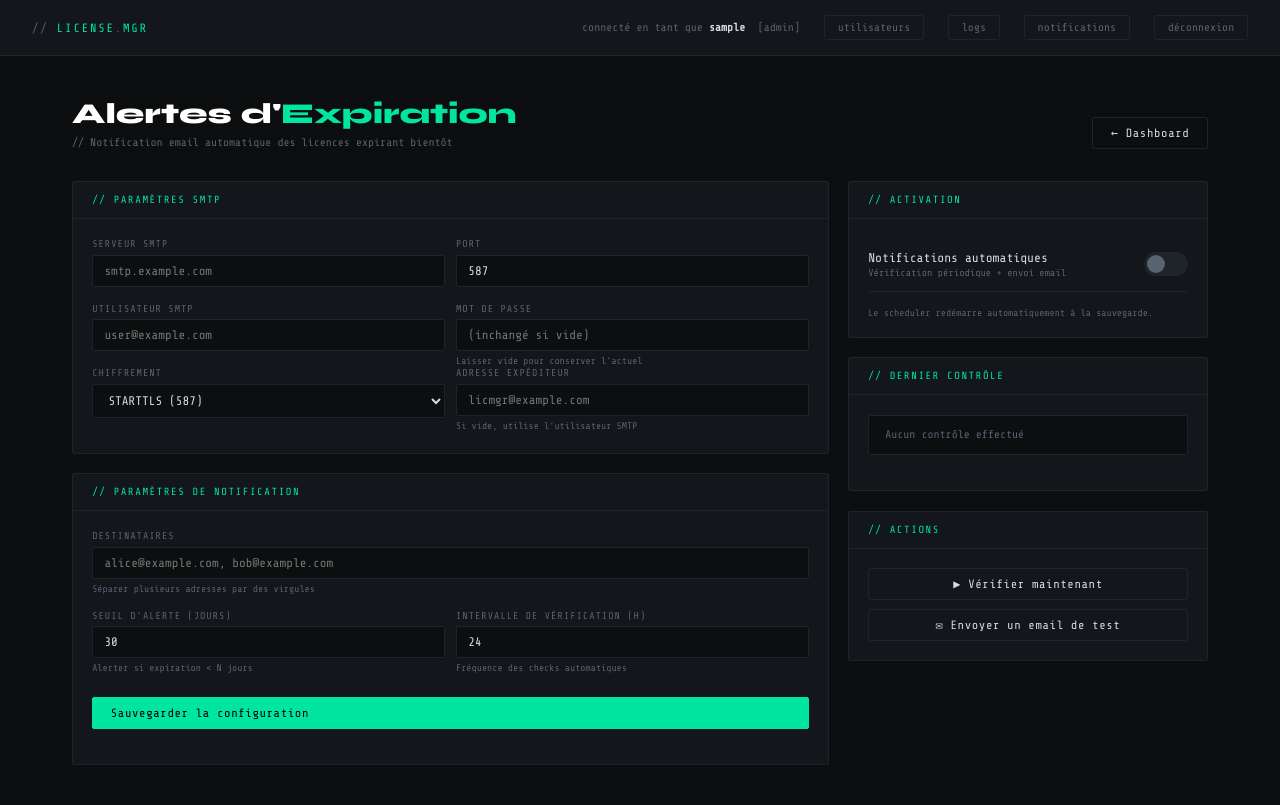
After one commit to NotBeCursed/LICENSE-MGR, a Flask app: page /admin/notifications in a window 1280 px wide. The commit adds this page. Run offline with Flask 3, Linux system fonts and the light colour scheme; the visitor is signed in with stand-in values (Sample User, id 1); data comes from the database, SQL or seed files in the repository.

Commit message:
feat: add license expiry notification system with SMTP config UI

```diff
--- a/app.py
+++ b/app.py
@@ -45,6 +45,12 @@ from auth import (
 )
 
 from logger import init_logs_table, log_action, get_logs
+from notifier import (
+    init_notif_table, get_config as get_notif_config,
+    set_config as set_notif_config,
+    send_email, check_and_notify,
+    start_scheduler, stop_scheduler,
+)
 
 app = Flask(__name__)
 app.secret_key = os.environ.get("SECRET_KEY", "changeme-in-production")
@@ -53,6 +59,8 @@ app.secret_key = os.environ.get("SECRET_KEY", "changeme-in-production")
 with app.app_context():
     init_db()
     init_logs_table()
+    init_notif_table()
+    start_scheduler()
 
 
 # ===== AUTH =====
@@ -425,5 +433,60 @@ def admin_logs():
     return render_template("admin_logs.html", logs=logs)
 
 
+@app.route("/admin/notifications")
+@admin_required
+def admin_notifications():
+    config = get_notif_config()
+    return render_template("admin_notifications.html", config=config)
+
+
+@app.route("/admin/api/notifications/config", methods=["POST"])
+@admin_required
+def api_notif_config():
+    data = request.get_json()
+    if not data:
+        return jsonify({"error": "Données manquantes"}), 400
+    allowed = {
+        "enabled", "smtp_host", "smtp_port", "smtp_user", "smtp_tls",
+        "smtp_from", "recipients", "threshold_days", "check_interval_hours",
+    }
+    filtered = {k: v for k, v in data.items() if k in allowed}
+    # Only update password if provided
+    if data.get("smtp_password"):
+        filtered["smtp_password"] = data["smtp_password"]
+    set_notif_config(filtered)
+    stop_scheduler()
+    start_scheduler()
+    log_action(session["user"], "notif_config_save")
+    return jsonify({"message": "Configuration sauvegardée"})
+
+
+@app.route("/admin/api/notifications/test", methods=["POST"])
+@admin_required
+def api_notif_test():
+    try:
+        config = get_notif_config()
+        send_email(
+            subject="[LicenseMGR] Email de test",
+            body="Ceci est un email de test envoyé depuis LicenseMGR.\n\nLa configuration SMTP fonctionne correctement.",
+            config=config,
+        )
+        log_action(session["user"], "notif_test_email")
+        return jsonify({"message": f"Email de test envoyé à {config.get('recipients', '')}"})
+    except Exception as e:
+        return jsonify({"error": str(e)}), 500
+
+
+@app.route("/admin/api/notifications/check", methods=["POST"])
+@admin_required
+def api_notif_check():
+    try:
+        result = check_and_notify()
+        log_action(session["user"], "notif_manual_check", result)
+        return jsonify({"message": result})
+    except Exception as e:
+        return jsonify({"error": str(e)}), 500
+
+
 if __name__ == "__main__":
     app.run(host="0.0.0.0", port=5000, debug=False)
--- /dev/null
+++ b/templates/admin_notifications.html
@@ -0,0 +1,336 @@
+{% extends "base.html" %}
+{% block title %}Notifications — LicenseMGR{% endblock %}
+
+{% block extra_style %}
+.admin-header {
+  display: flex;
+  align-items: flex-end;
+  justify-content: space-between;
+  margin-bottom: 2rem;
+}
+.admin-title { font-size: 1.8rem; font-weight: 800; color: #fff; }
+.admin-title span { color: var(--accent); }
+.admin-sub { font-family: var(--mono); font-size: .7rem; color: var(--muted); margin-top: .3rem; }
+
+.notif-grid {
+  display: grid;
+  grid-template-columns: 1fr 360px;
+  gap: 1.2rem;
+  align-items: start;
+}
+@media (max-width: 820px) { .notif-grid { grid-template-columns: 1fr; } }
+
+.section {
+  background: var(--surface);
+  border: 1px solid var(--border);
+  border-radius: 2px;
+  overflow: hidden;
+  animation: fadeIn .3s ease both;
+}
+.section-header {
+  padding: .75rem 1.2rem;
+  border-bottom: 1px solid var(--border);
+  font-family: var(--mono);
+  font-size: .65rem;
+  color: var(--accent);
+  letter-spacing: .15em;
+  text-transform: uppercase;
+}
+.section-body { padding: 1.2rem; }
+
+.form-field { margin-bottom: 1rem; }
+.form-field:last-child { margin-bottom: 0; }
+.form-field label {
+  display: block;
+  font-family: var(--mono);
+  font-size: .62rem;
+  color: var(--muted);
+  letter-spacing: .1em;
+  text-transform: uppercase;
+  margin-bottom: .35rem;
+}
+.form-field input,
+.form-field select,
+.form-field textarea {
+  width: 100%;
+  background: var(--bg);
+  border: 1px solid var(--border);
+  color: var(--text);
+  font-family: var(--mono);
+  font-size: .78rem;
+  padding: .5rem .7rem;
+  border-radius: 2px;
+  outline: none;
+  transition: border-color .2s;
+}
+.form-field input:focus,
+.form-field select:focus,
+.form-field textarea:focus { border-color: var(--accent); }
+.form-field select option { background: var(--surface); }
+.form-field textarea { resize: vertical; min-height: 60px; }
+.form-hint { font-family: var(--mono); font-size: .6rem; color: var(--muted); margin-top: .3rem; }
+
+.form-row { display: grid; grid-template-columns: 1fr 1fr; gap: .7rem; }
+
+.toggle-row {
+  display: flex;
+  align-items: center;
+  justify-content: space-between;
+  padding: .8rem 0;
+  border-bottom: 1px solid var(--border);
+  margin-bottom: 1rem;
+}
+.toggle-label { font-family: var(--mono); font-size: .8rem; color: var(--text); }
+.toggle-sub   { font-family: var(--mono); font-size: .62rem; color: var(--muted); margin-top: .15rem; }
+
+.toggle-switch { position: relative; width: 44px; height: 24px; flex-shrink: 0; }
+.toggle-switch input { opacity: 0; width: 0; height: 0; }
+.toggle-track {
+  position: absolute; inset: 0;
+  background: var(--border);
+  border-radius: 12px;
+  cursor: pointer;
+  transition: background .2s;
+}
+.toggle-track::after {
+  content: '';
+  position: absolute;
+  width: 18px; height: 18px;
+  border-radius: 50%;
+  background: var(--muted);
+  top: 3px; left: 3px;
+  transition: transform .2s, background .2s;
+}
+.toggle-switch input:checked + .toggle-track { background: rgba(0,229,160,.25); }
+.toggle-switch input:checked + .toggle-track::after { transform: translateX(20px); background: var(--accent); }
+
+.status-box {
+  background: var(--bg);
+  border: 1px solid var(--border);
+  border-radius: 2px;
+  padding: .8rem 1rem;
+  font-family: var(--mono);
+  font-size: .7rem;
+  margin-bottom: 1rem;
+}
+.status-box .ts  { color: var(--muted); font-size: .62rem; margin-bottom: .3rem; }
+.status-box .res { color: var(--text); word-break: break-word; }
+.status-box .res.ok  { color: var(--accent); }
+.status-box .res.err { color: var(--danger); }
+
+.actions-col { display: flex; flex-direction: column; gap: .6rem; }
+
+.console {
+  background: #080a0b;
+  border: 1px solid var(--border);
+  border-radius: 2px;
+  padding: .75rem 1rem;
+  font-family: var(--mono);
+  font-size: .7rem;
+  color: var(--accent);
+  display: none;
+  margin-top: .8rem;
+  white-space: pre-wrap;
+  word-break: break-word;
+}
+.console.visible { display: block; animation: fadeIn .2s ease; }
+.console.error-out { color: var(--danger); }
+
+@keyframes fadeIn { from { opacity:0; transform:translateY(-6px); } to { opacity:1; transform:none; } }
+{% endblock %}
+
+{% block content %}
+<div class="admin-header">
+  <div>
+    <div class="admin-title">Alertes d'<span>Expiration</span></div>
+    <div class="admin-sub">// Notification email automatique des licences expirant bientôt</div>
+  </div>
+  <a href="{{ url_for('dashboard') }}" class="btn btn-ghost">&#8592; Dashboard</a>
+</div>
+
+<div class="notif-grid">
+
+  <!-- CONFIG -->
+  <div>
+    <div class="section" style="margin-bottom:1.2rem">
+      <div class="section-header">// Paramètres SMTP</div>
+      <div class="section-body">
+        <div class="form-row">
+          <div class="form-field">
+            <label>Serveur SMTP</label>
+            <input type="text" id="smtp_host" placeholder="smtp.example.com" value="{{ config.smtp_host }}" />
+          </div>
+          <div class="form-field">
+            <label>Port</label>
+            <input type="number" id="smtp_port" value="{{ config.smtp_port or '587' }}" min="1" max="65535" />
+          </div>
+        </div>
+        <div class="form-row">
+          <div class="form-field">
+            <label>Utilisateur SMTP</label>
+            <input type="text" id="smtp_user" placeholder="user@example.com" value="{{ config.smtp_user }}" />
+          </div>
+          <div class="form-field">
+            <label>Mot de passe</label>
+            <input type="password" id="smtp_password" placeholder="(inchangé si vide)" />
+            <div class="form-hint">Laisser vide pour conserver l'actuel</div>
+          </div>
+        </div>
+        <div class="form-row">
+          <div class="form-field">
+            <label>Chiffrement</label>
+            <select id="smtp_tls">
+              <option value="starttls" {% if config.smtp_tls == 'starttls' %}selected{% endif %}>STARTTLS (587)</option>
+              <option value="ssl"      {% if config.smtp_tls == 'ssl'      %}selected{% endif %}>SSL/TLS (465)</option>
+              <option value="none"     {% if config.smtp_tls == 'none'     %}selected{% endif %}>Aucun (25)</option>
+            </select>
+          </div>
+          <div class="form-field">
+            <label>Adresse expéditeur</label>
+            <input type="email" id="smtp_from" placeholder="licmgr@example.com" value="{{ config.smtp_from }}" />
+            <div class="form-hint">Si vide, utilise l'utilisateur SMTP</div>
+          </div>
+        </div>
+      </div>
+    </div>
+
+    <div class="section">
+      <div class="section-header">// Paramètres de notification</div>
+      <div class="section-body">
+        <div class="form-field">
+          <label>Destinataires</label>
+          <input type="text" id="recipients" placeholder="alice@example.com, bob@example.com" value="{{ config.recipients }}" />
+          <div class="form-hint">Séparer plusieurs adresses par des virgules</div>
+        </div>
+        <div class="form-row">
+          <div class="form-field">
+            <label>Seuil d'alerte (jours)</label>
+            <input type="number" id="threshold_days" value="{{ config.threshold_days or '30' }}" min="1" max="365" />
+            <div class="form-hint">Alerter si expiration &lt; N jours</div>
+          </div>
+          <div class="form-field">
+            <label>Intervalle de vérification (h)</label>
+            <input type="number" id="check_interval_hours" value="{{ config.check_interval_hours or '24' }}" min="1" max="168" />
+            <div class="form-hint">Fréquence des checks automatiques</div>
+          </div>
+        </div>
+        <div class="form-field" style="margin-top:.5rem">
+          <button class="btn btn-primary" onclick="saveConfig()" style="width:100%">Sauvegarder la configuration</button>
+        </div>
+        <div class="console" id="configConsole"></div>
+      </div>
+    </div>
+  </div>
+
+  <!-- PANEL DROIT -->
+  <div>
+
+    <!-- TOGGLE -->
+    <div class="section" style="margin-bottom:1.2rem">
+      <div class="section-header">// Activation</div>
+      <div class="section-body">
+        <div class="toggle-row">
+          <div>
+            <div class="toggle-label">Notifications automatiques</div>
+            <div class="toggle-sub">Vérification périodique + envoi email</div>
+          </div>
+          <label class="toggle-switch">
+            <input type="checkbox" id="enabledToggle" {% if config.enabled == '1' %}checked{% endif %} onchange="saveConfig()" />
+            <span class="toggle-track"></span>
+          </label>
+        </div>
+        <div class="form-hint" style="margin-top:.2rem">
+          Le scheduler redémarre automatiquement à la sauvegarde.
+        </div>
+      </div>
+    </div>
+
+    <!-- DERNIER CHECK -->
+    <div class="section" style="margin-bottom:1.2rem">
+      <div class="section-header">// Dernier contrôle</div>
+      <div class="section-body">
+        {% if config.last_check_time %}
+        <div class="status-box">
+          <div class="ts">{{ config.last_check_time }}</div>
+          <div class="res {% if 'ERREUR' in config.last_check_result %}err{% else %}ok{% endif %}">
+            {{ config.last_check_result }}
+          </div>
+        </div>
+        {% else %}
+        <div class="status-box">
+          <div class="res" style="color:var(--muted)">Aucun contrôle effectué</div>
+        </div>
+        {% endif %}
+      </div>
+    </div>
+
+    <!-- ACTIONS -->
+    <div class="section">
+      <div class="section-header">// Actions</div>
+      <div class="section-body">
+        <div class="actions-col">
+          <button class="btn btn-ghost" onclick="runCheck()" style="justify-content:center">
+            &#9654; Vérifier maintenant
+          </button>
+          <button class="btn btn-ghost" onclick="sendTest()" style="justify-content:center">
+            &#9993; Envoyer un email de test
+          </button>
+        </div>
+        <div class="console" id="actionConsole"></div>
+      </div>
+    </div>
+
+  </div>
+</div>
+
+<script>
+  function showConsole(el, text, isError) {
+    el.textContent = text;
+    el.className = "console visible" + (isError ? " error-out" : "");
+  }
+
+  async function apiCall(url, method, body) {
+    var opts = { method: method || "POST", headers: { "Content-Type": "application/json" } };
+    if (body) opts.body = JSON.stringify(body);
+    var res  = await fetch(url, opts);
+    var data = await res.json();
+    return { ok: res.ok, data: data };
+  }
+
+  async function saveConfig() {
+    var con = document.getElementById("configConsole");
+    var pwd = document.getElementById("smtp_password").value;
+    var payload = {
+      enabled:              document.getElementById("enabledToggle").checked ? "1" : "0",
+      smtp_host:            document.getElementById("smtp_host").value.trim(),
+      smtp_port:            document.getElementById("smtp_port").value.trim(),
+      smtp_user:            document.getElementById("smtp_user").value.trim(),
+      smtp_tls:             document.getElementById("smtp_tls").value,
+      smtp_from:            document.getElementById("smtp_from").value.trim(),
+      recipients:           document.getElementById("recipients").value.trim(),
+      threshold_days:       document.getElementById("threshold_days").value.trim(),
+      check_interval_hours: document.getElementById("check_interval_hours").value.trim(),
+    };
+    if (pwd) payload.smtp_password = pwd;
+    showConsole(con, "// sauvegarde en cours...");
+    var r = await apiCall("/admin/api/notifications/config", "POST", payload);
+    showConsole(con, r.ok ? ("OK : " + r.data.message) : ("ERREUR : " + r.data.error), !r.ok);
+    if (r.ok) document.getElementById("smtp_password").value = "";
+  }
+
+  async function runCheck() {
+    var con = document.getElementById("actionConsole");
+    showConsole(con, "// vérification en cours...");
+    var r = await apiCall("/admin/api/notifications/check", "POST");
+    showConsole(con, r.ok ? r.data.message : ("ERREUR : " + r.data.error), !r.ok);
+    if (r.ok) setTimeout(function() { location.reload(); }, 1200);
+  }
+
+  async function sendTest() {
+    var con = document.getElementById("actionConsole");
+    showConsole(con, "// envoi du mail de test...");
+    var r = await apiCall("/admin/api/notifications/test", "POST");
+    showConsole(con, r.ok ? ("OK : " + r.data.message) : ("ERREUR : " + r.data.error), !r.ok);
+  }
+</script>
+{% endblock %}
--- a/templates/base.html
+++ b/templates/base.html
@@ -149,6 +149,7 @@
     {% if session.get('role') == 'admin' %}
     <a href="{{ url_for('admin_users') }}" class="btn-logout">utilisateurs</a>
     <a href="{{ url_for('admin_logs') }}" class="btn-logout">logs</a>
+    <a href="{{ url_for('admin_notifications') }}" class="btn-logout">notifications</a>
     {% endif %}
     <a href="{{ url_for('logout') }}" class="btn-logout">déconnexion</a>
   </div>
```
Also changed, not shown: notifier.py (added, +249 -0 lines).
